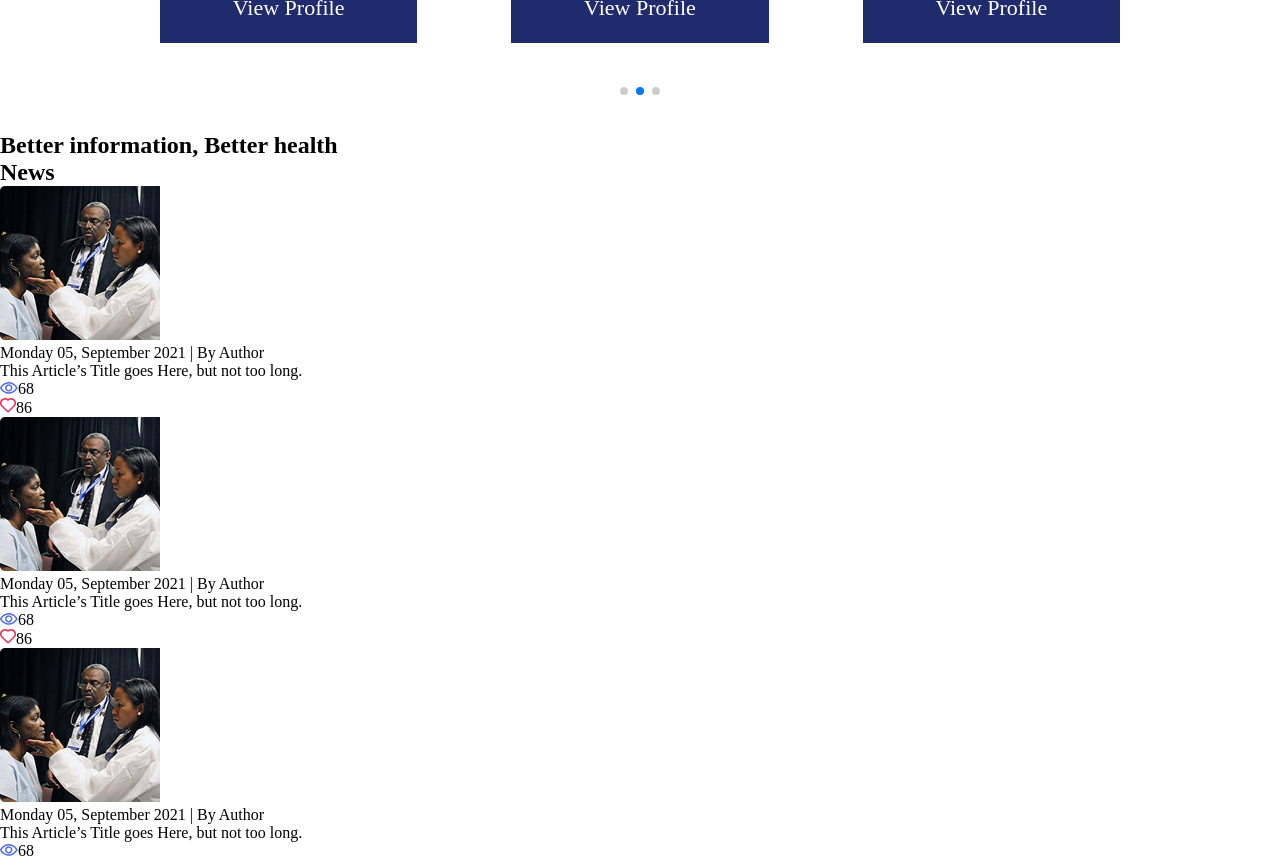
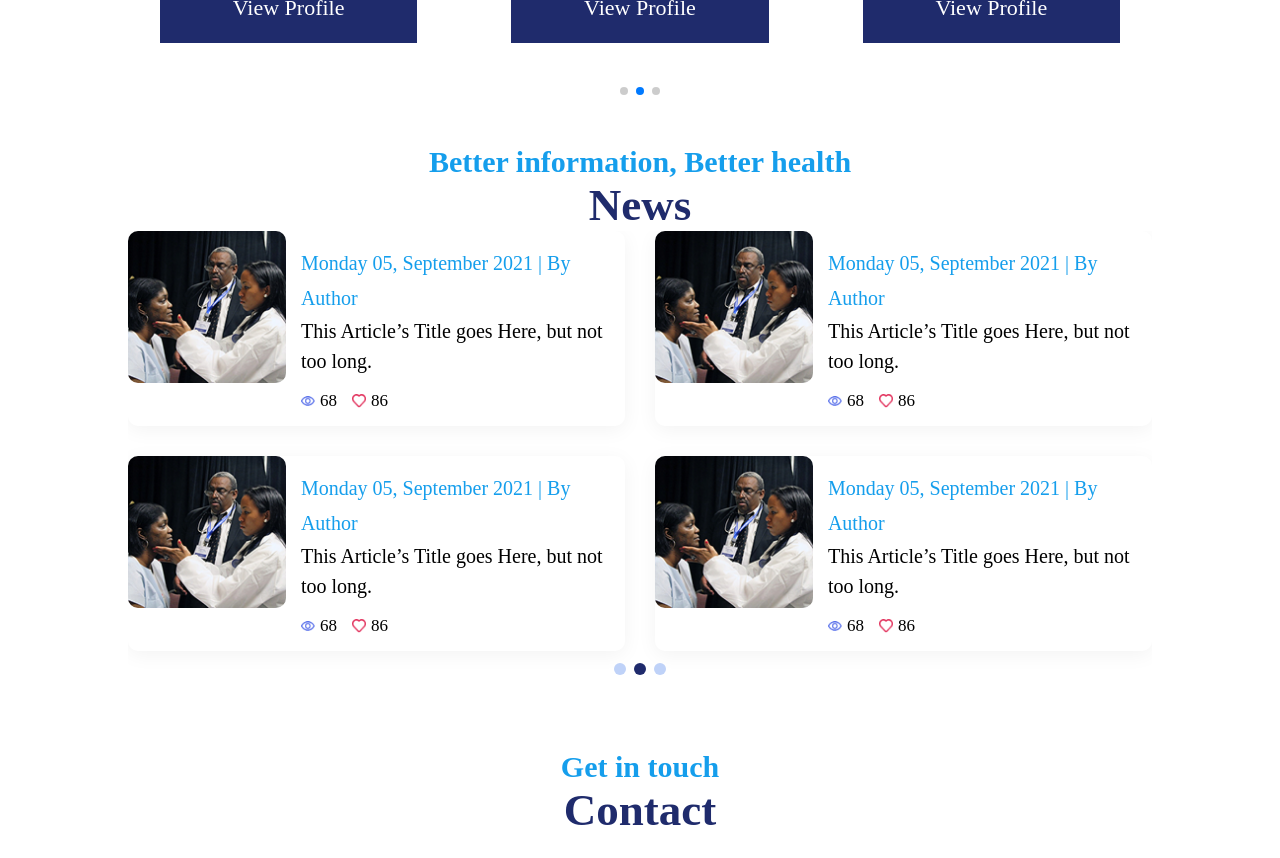
Before and after one commit to Oopmie/React_project3, a React (Vite) app in the folder react-third/: page / in a window 1280 px wide. Shown: the part 4300-5158 px from the top of the page. Built offline with nearby package versions, Linux system fonts and the light colour scheme.

Commit message:
Update P1_sec7.scss

```diff
--- a/react-third/src/components/Page1/P1_sec7/P1_sec7.scss
+++ b/react-third/src/components/Page1/P1_sec7/P1_sec7.scss
@@ -0,0 +1,108 @@
+.P1_sec7 {
+    width: 100%;
+    height: 70vh;
+    display: flex;
+    flex-direction: column;
+    align-items: center;
+    justify-content: center;
+
+    .text {
+        width: 100%;
+        display: flex;
+        flex-direction: column;
+        align-items: center;
+        justify-content: space-evenly;
+
+        h2 {
+            color: #159EEC;
+            font-size: 30px;
+        }
+
+        h1 {
+            color: #1F2B6C;
+            font-size: 45px;
+        }
+    }
+
+    .mySwiper {
+        width: 80%;
+        height: 80%;
+        padding-bottom: 30px
+    }
+
+    .news-grid {
+        display: grid;
+        grid-template-columns: repeat(2, minmax(0, 1fr));
+        gap: 30px;
+    }
+
+    .news-card {
+        width: 100%;
+        display: flex;
+        box-shadow: 0 4px 20px rgba(0, 0, 0, 0.05);
+        border-radius: 10px;
+    }
+
+    .news-img {
+        width: 35%;
+        height: 19vh;
+        border-radius: 10px;
+        object-fit: cover;
+    }
+
+    .news-info {
+        display: flex;
+        flex-direction: column;
+        justify-content: center;
+        padding: 15px;
+    }
+
+    .news-date {
+        color: #159EEC;
+        font-size: 20px;
+        line-height: 35px;
+    }
+
+    .news-description {
+        font-size: 20px;
+        line-height: 30px;
+        margin-bottom: 15px;
+    }
+
+    .news-stats {
+        display: flex;
+        align-items: center;
+        gap: 15px;
+    }
+
+    .news-stat {
+        display: flex;
+        align-items: center;
+        gap: 5px;
+
+        img {
+            width: 14px;
+            height: 14px;
+            object-fit: contain;
+        }
+
+        span {
+            font-size: 17px;
+        }
+    }
+
+    .swiper-pagination {
+        bottom: 0;
+    }
+
+    .swiper-pagination-bullet {
+        background-color: #BFD2F8;
+        opacity: 1;
+        width: 12px;
+        height: 12px;
+    }
+
+    .swiper-pagination-bullet-active {
+        background-color: #1F2B6C;
+    }
+}
```
